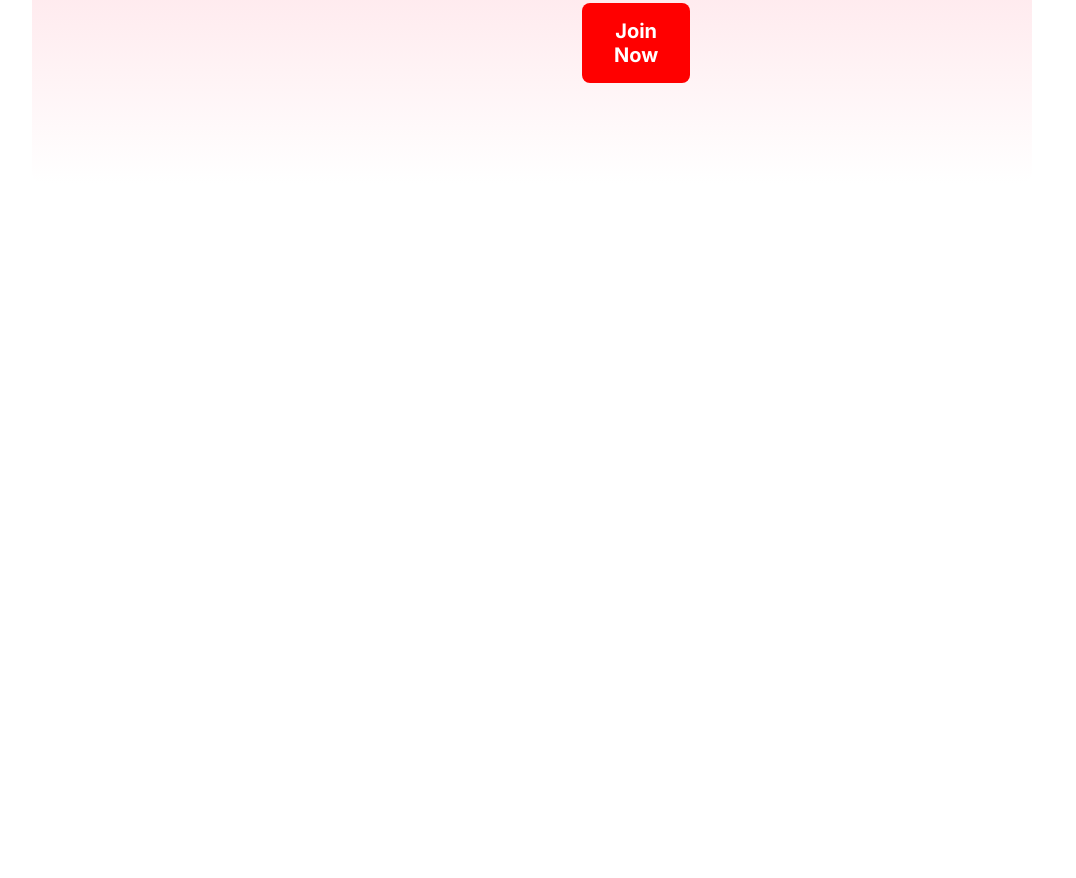
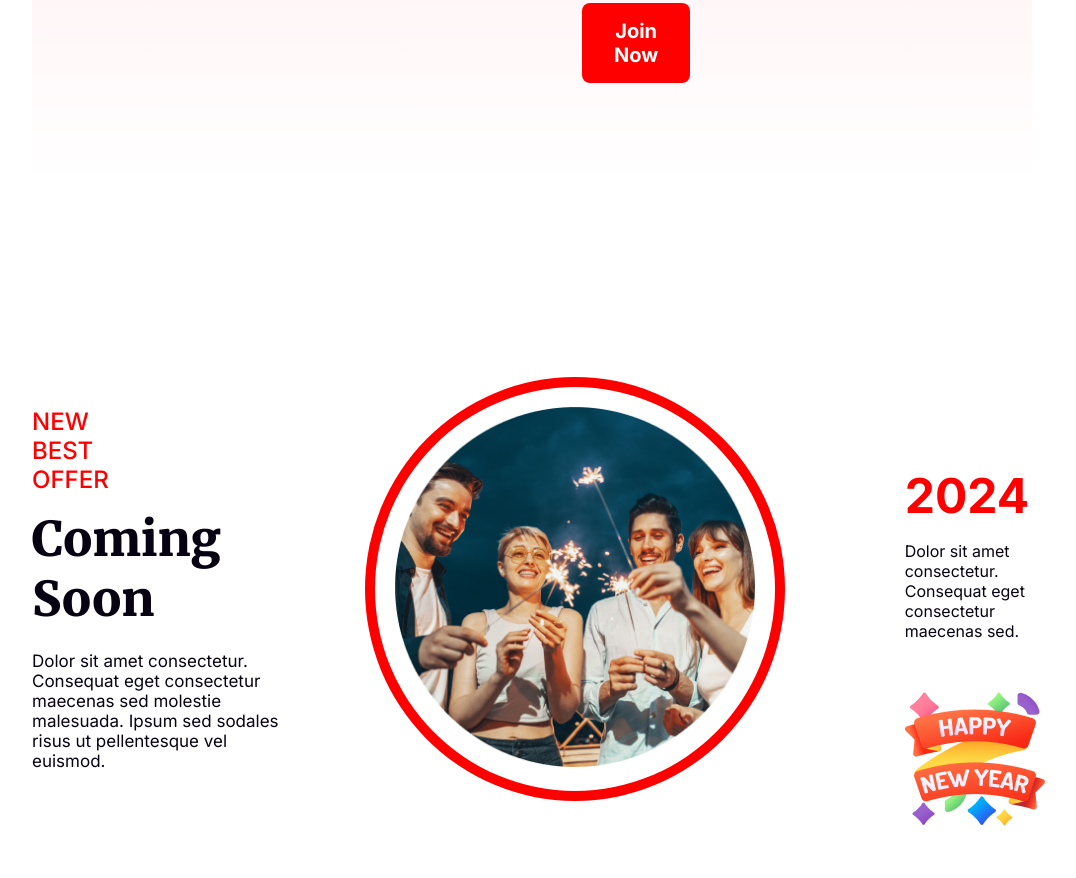
Before and after one commit to mahidulkabir/new-year-discount, a plain HTML site: page index.html in a window 1280 px wide. Shown: the part 3014-3892 px from the top of the page, without its empty margins (108-1184 px from the left). Before the commit the page ends 3317 px from the top, so only its background shows below. Drawn offline with Linux system fonts and the light colour scheme.

Commit message:
coming soon part done

```diff
--- a/index.html
+++ b/index.html
@@ -56,6 +56,31 @@
         </section>
 
 
+
+
+        <Section class="coming-soon">
+            <div class="coming-soon-container">
+             <div class="coming-soon-column"><h4  class="coming-soon-text">NEW BEST OFFER</h4>
+             <h2 class="coming-soon-title">Coming Soon</h2>
+             <p class="coming-soon-description">Dolor sit amet consectetur. Consequat eget consectetur maecenas sed molestie malesuada. Ipsum sed sodales risus ut pellentesque vel euismod. </p>
+            </div>
+
+
+
+             <div class="coming-soon-column" id="img-circle"><img src="./resources/Ellipse 1.png" alt="party all" class="coming-soon-column-img" height="360" width="360"> </div>
+
+
+             <div class="coming-soon-column">
+                <h2 class="coming-soon-2024">2024</h2>
+
+                <p class="coming-soon-2024-description">Dolor sit amet consectetur. Consequat eget consectetur maecenas sed.</p>
+
+                <img src="./resources/Group 96.png " alt="Happy new year" class="happy-new-year-img" height="140" width="140">
+            </div>
+         </div>
+        </Section>
+
+
         </main>
         <footer></footer>
     </body>
--- a/styles/assignment.css
+++ b/styles/assignment.css
@@ -106,7 +106,7 @@
 /* address section styles */
 .address-section{
     margin: 120px 140px;
-    background: linear-gradient(pink,white);
+    background: linear-gradient(rgba(255, 192, 203, 0.444),white);
     border-radius: 10px;
 }
 .address-container{
@@ -138,3 +138,64 @@
    border-radius: 8px;
 
 }
+/* coming soon section style */
+.coming-soon-container{
+    display: flex;
+    align-items: center;
+
+
+    margin:0px 140px 120px 140px;
+
+}
+.coming-soon-column{
+    text-align: left;
+
+}
+.coming-soon-text{
+    font-family: 'inter';
+    font-size: 24px;
+    font-weight: 500;
+    color: #FF0000;
+    padding: 104px 256px 15px 0;
+}
+.coming-soon-title{
+    font-size: 48px;
+    font-family: 'Merriweather';
+    font-weight: 900;
+    color: #070211;
+    padding: 0 135px 22px 0;
+}
+.coming-soon-description{
+    font-family: 'inter';
+    font-weight: 400;
+    font-size: 17px;
+    color: #070211;
+    padding: 0 70px 104px 0;
+
+}
+.coming-soon-column-img{
+
+}
+#img-circle{
+    border: 10px solid #FF0000;
+    border-radius: 50%;
+    padding: 20px;
+
+    margin-right: 120px;
+
+}
+.coming-soon-2024{
+    font-family: 'inter';
+    font-size: 48px;
+    font-weight: bold;
+    color: #FF0000;
+    padding-top: 120px;
+}
+.coming-soon-2024-description{
+    font-family: 'inter';
+    font-size:16px;
+    font-weight: 400;
+    color: #070211;
+    margin: 16px 0 48px 0;
+    text-align: left;
+}
```
